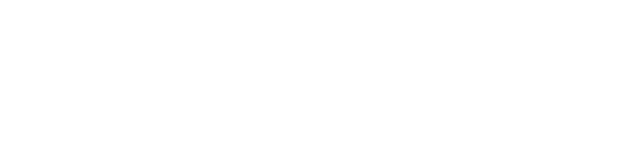
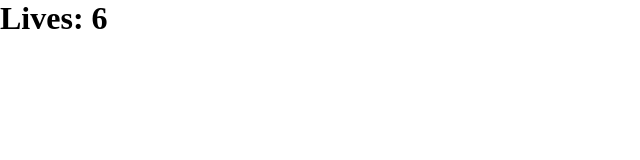
Before and after one commit to sherryrich/memory-card-game, a plain HTML site: page index.html in a window 1280 px wide. Shown: the whole page, without its empty margins (0-640 px from the left). Drawn offline with Linux system fonts and the light colour scheme.

Commit message:
random generator function working

```diff
--- a/app.js
+++ b/app.js
@@ -0,0 +1,33 @@
+//Grab a couple of things
+const sections = document.querySelector("section");
+const playerLivesCount = document.querySelector("span");
+const playerLives = 6;
+
+//Link text
+playerLivesCount.textContent = playerLives;
+
+//Generate the data
+[{ imgSrc: "./images/whatsapp.png" }]
+
+const getData = () => [
+    { imgSrc: "./images/whatsapp.png", name: "whatsapp" },
+    { imgSrc: "./images/weather.png", name: "weather" },
+    { imgSrc: "./images/duolingo.png", name: "duolingo" },
+    { imgSrc: "./images/app-store.png", name: "app-store" },
+];
+
+
+//Randomize
+    const randomize = () => {
+    const cardData = getData();
+    cardData.sort(() => Math.random() - 0.5);
+    return cardData;
+};
+
+// Card Generator Function
+    const cardGenerator = () => {
+    const cardData = randomize();
+    console.log(cardData);
+};
+
+cardGenerator();
--- a/index.html
+++ b/index.html
@@ -8,6 +8,7 @@
     <link rel="stylesheet" href="style.css">
 </head>
 <body>
+    <h1>Lives: <span class="playerLivesCount"></span></h1>
     <section>
 
     </section>
```
Also changed, not shown: images/Google-Maps.jpg (added), images/app-store.png (added), images/deliveroo.jpg (added), images/duolingo.PNG (added), images/weather.PNG (added), images/whatsapp.jpg (added).
